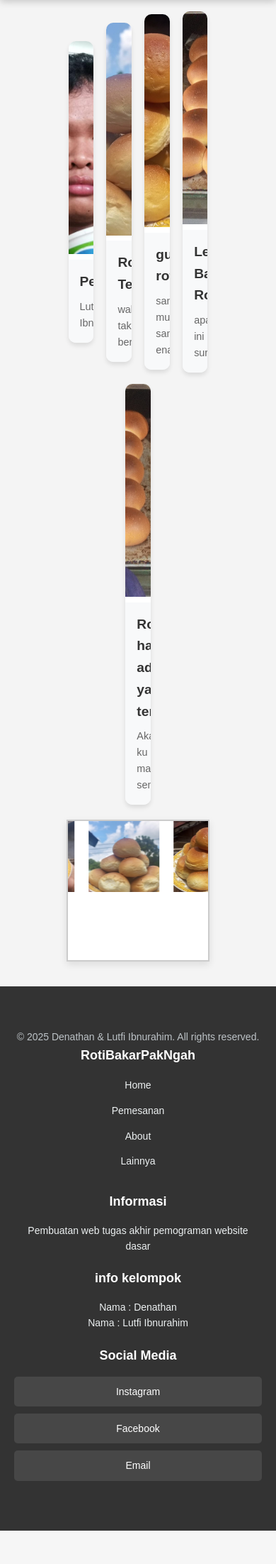
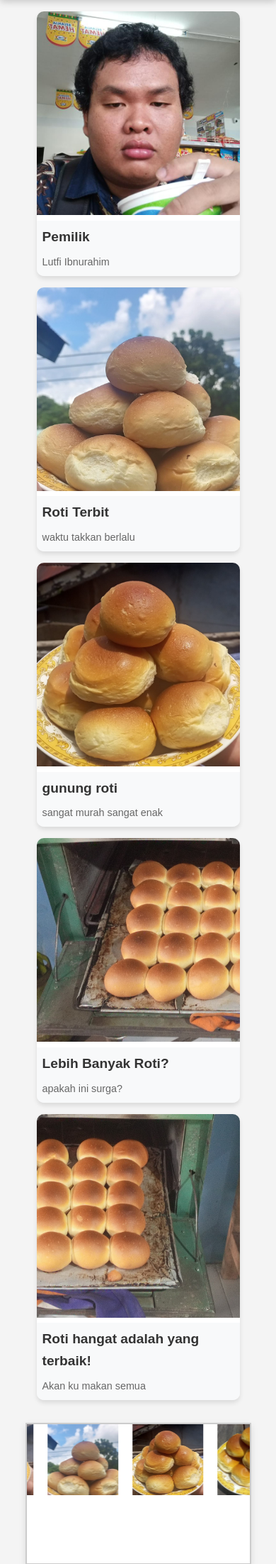
Before and after one commit to bit-8/rotibakarpakngah, a PHP site: page /foto.html in a window 390 px wide. Shown: the part 93-2297 px from the top of the page at 71% size. Before the commit the page ends 2250 px from the top, so only its background shows below. Run offline with PHP 8.4, Linux system fonts and the light colour scheme.

Commit message:
Update foto.css

```diff
--- a/foto.css
+++ b/foto.css
@@ -75,23 +75,23 @@ header {
     margin-bottom: 5%;
 }
 .photo-gallery {
-    max-width: 60%;
+    max-width: 90%; /* Lebih fleksibel untuk layar kecil */
     margin: 0 auto;
     padding: 2rem;
 }
 
 .photo-container {
     display: flex;
-    flex-wrap: wrap; /* Membungkus elemen ke baris baru */
-    gap: 2rem; /* Memberi jarak antar elemen */
-    justify-content: space-evenly; /* Menyebarkan elemen dengan jarak rata */
-    align-items: center; /* Menyelaraskan elemen secara vertikal */
+    flex-wrap: wrap;
+    gap: 2rem;
+    justify-content: space-evenly;
+    align-items: center;
 }
 
 .photo-item {
     background-color: white;
-    flex: 1 1 calc(33.33% - 2rem); /* Lebar minimum 33.33% minus gap */
-    max-width: calc(33.33% - 2rem); /* Membatasi ukuran maksimum */
+    flex: 1 1 calc(33.33% - 2rem); /* Ukuran default untuk layar besar */
+    max-width: calc(33.33% - 2rem);
     border-radius: 10px;
     overflow: hidden;
     box-shadow: 0 4px 6px rgba(0, 0, 0, 0.1);
@@ -107,15 +107,14 @@ header {
 
 .photo-item img {
     width: 100%;
-    max-width: 350px; /* Maksimum lebar 500px */
-    height: 350px; /* Tinggi tetap 500px */
-    object-fit: cover; /* Memastikan gambar mengisi elemen tanpa distorsi */
-    overflow: hidden; /* Memotong gambar yang melebihi dimensi */
+    height: auto; /* Membuat tinggi fleksibel */
+    object-fit: cover;
+    overflow: hidden;
     transition: transform 0.3s ease;
 }
 
 .photo-item:hover img {
-    transform: scale(1.05); /* Efek zoom saat hover */
+    transform: scale(1.05);
 }
 
 .photo-caption {
@@ -131,6 +130,40 @@ header {
 .photo-caption p {
     color: #666;
 }
+
+/* Media Query untuk Responsivitas */
+@media (max-width: 1024px) {
+    .photo-item {
+        flex: 1 1 calc(50% - 2rem); /* 2 kolom di tablet */
+        max-width: calc(50% - 2rem);
+    }
+}
+
+@media (max-width: 768px) {
+    .photo-item {
+        flex: 1 1 calc(100% - 2rem); /* 1 kolom di ponsel */
+        max-width: calc(100% - 2rem);
+    }
+}
+
+@media (max-width: 480px) {
+    .photo-gallery {
+        padding: 1rem; /* Mengurangi padding pada layar kecil */
+    }
+
+    .photo-caption {
+        padding: 0.5rem;
+    }
+
+    .photo-caption h3 {
+        font-size: 1rem; /* Menyesuaikan ukuran font */
+    }
+
+    .photo-caption p {
+        font-size: 0.875rem;
+    }
+}
+
 
 
 .image-container {
```
